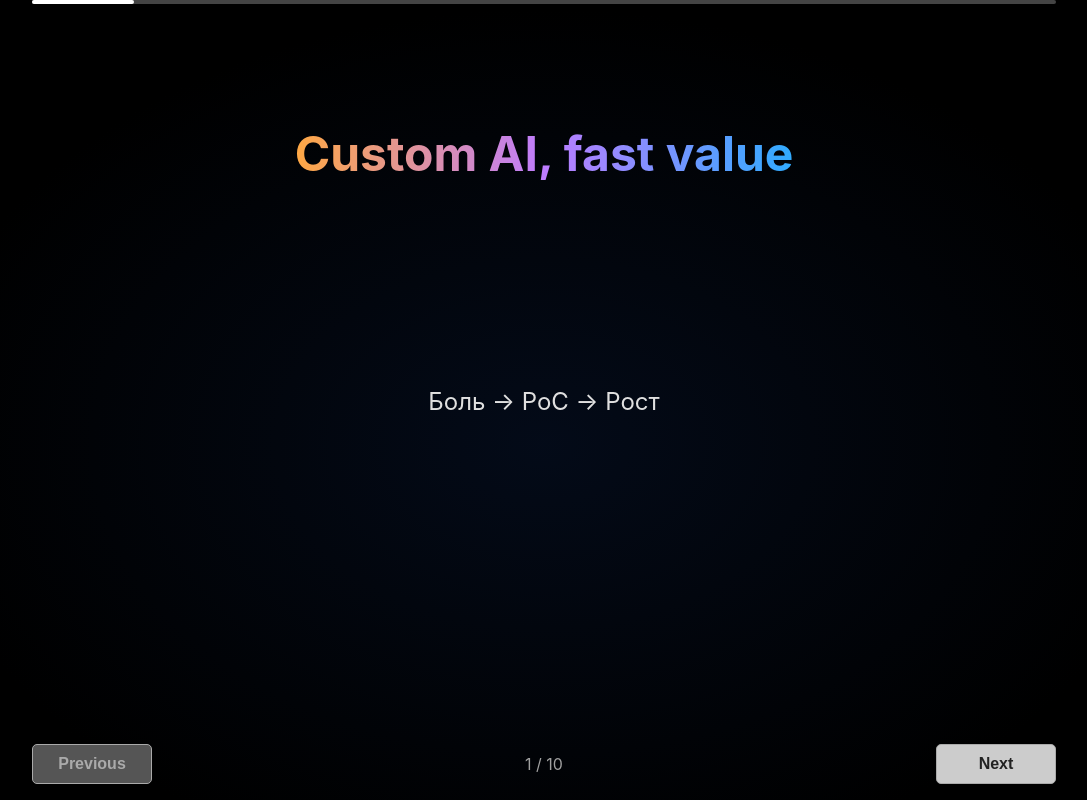
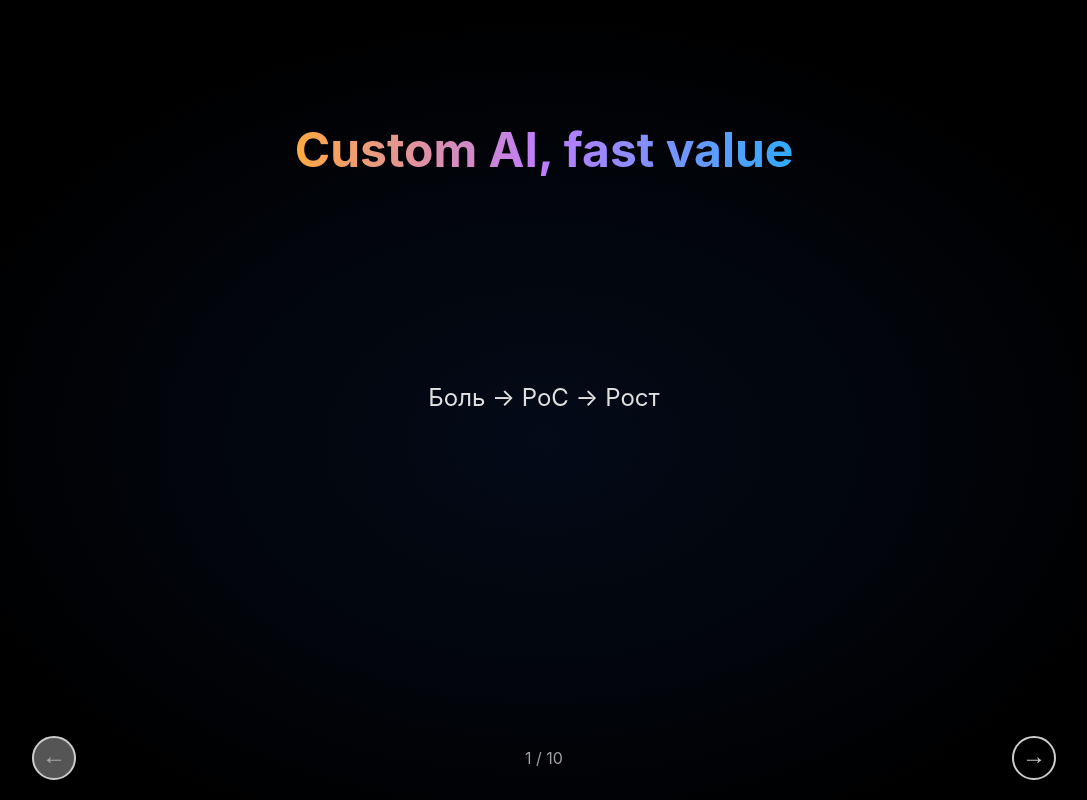
Before and after one commit to Yakubenko-Involve-Software/Interactive-presentation-of-the-Involve-outsorce-promotion-track-strategy, a plain HTML site: page index.html in a window 1280 px wide. Shown: the whole page, without its empty margins (96-1183 px from the left). Drawn offline with Linux system fonts and the light colour scheme.

Commit message:
Iteration 4

```diff
--- a/index.html
+++ b/index.html
@@ -7,9 +7,7 @@
     <link rel="stylesheet" href="style.css">
 </head>
 <body>
-    <div class="progress-bar-container">
-        <div class="progress-bar"></div>
-    </div>
+
     <div class="presentation-container">
         <main>
             <!-- Slide 1: Cover -->
@@ -290,9 +288,9 @@
 
         <footer>
             <div class="footer-controls">
-                <button id="prevBtn">Previous</button>
+                <button id="prevBtn">&larr;</button>
                 <span id="slide-counter"></span>
-                <button id="nextBtn">Next</button>
+                <button id="nextBtn">&rarr;</button>
             </div>
         </footer>
     </div>
--- a/script.js
+++ b/script.js
@@ -3,7 +3,7 @@ document.addEventListener('DOMContentLoaded', () => {
     const nextBtn = document.getElementById('nextBtn');
     const prevBtn = document.getElementById('prevBtn');
     const slideCounter = document.getElementById('slide-counter');
-    const progressBar = document.querySelector('.progress-bar');
+
 
     let currentSlide = 0;
     const totalSlides = slides.length;
@@ -20,9 +20,7 @@ document.addEventListener('DOMContentLoaded', () => {
         // Update slide counter
         slideCounter.textContent = `${index + 1} / ${totalSlides}`;
 
-        // Update progress bar
-        const progressPercentage = ((index + 1) / totalSlides) * 100;
-        progressBar.style.width = `${progressPercentage}%`;
+
 
         // Update button states
         prevBtn.disabled = index === 0;
--- a/style.css
+++ b/style.css
@@ -221,21 +221,7 @@ footer {
     z-index: 10;
 }
 
-.progress-bar-container {
-    width: 80%;
-    margin: 0 auto;
-    height: 4px;
-    background-color: #444;
-    border-radius: 2px;
-}
 
-.progress-bar {
-    height: 100%;
-    width: 0%;
-    background-color: #ffffff;
-    border-radius: 2px;
-    transition: width 0.3s ease;
-}
 
 .footer-controls {
     display: flex;
@@ -246,20 +232,25 @@ footer {
 }
 
 button {
-    background-color: #cccccc;
-    color: #222222;
-    border: 1px solid #aaaaaa;
-    padding: 10px 20px;
-    font-size: 1em;
+    background-color: transparent;
+    color: #cccccc;
+    border: 2px solid #cccccc;
+    padding: 0;
+    font-size: 1.5em;
     cursor: pointer;
-    border-radius: 5px;
-    transition: background-color 0.3s ease;
-    min-width: 120px;
-    font-weight: bold;
+    border-radius: 50%;
+    transition: all 0.3s ease;
+    width: 44px;
+    height: 44px;
+    display: flex;
+    justify-content: center;
+    align-items: center;
+    padding-bottom: 4px; /* Adjust vertical alignment */
 }
 
 button:hover {
-    background-color: #bbbbbb;
+    background-color: #cccccc;
+    color: #222222;
 }
 
 button:disabled {
```
